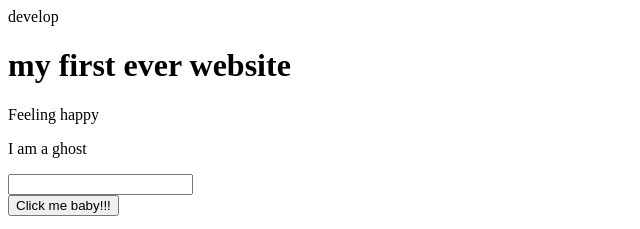
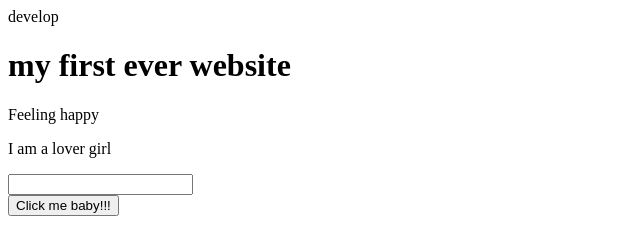
Before and after one commit to Hadika25/my-first-website, a plain HTML site: page index.html in a window 1280 px wide. Shown: the top 229 px of the page, 0-640 px from the left. Drawn offline with Linux system fonts and the light colour scheme.

Commit message:
love added

```diff
--- a/index.html
+++ b/index.html
@@ -10,7 +10,7 @@
  develop
      <h1>my first ever website</h1>
      <p>Feeling happy</p>
-     <p>I am a ghost</p>
+     <p>I am a lover girl</p>
 <input type="">
 <br>
 <button>Click me baby!!!</button>
```
